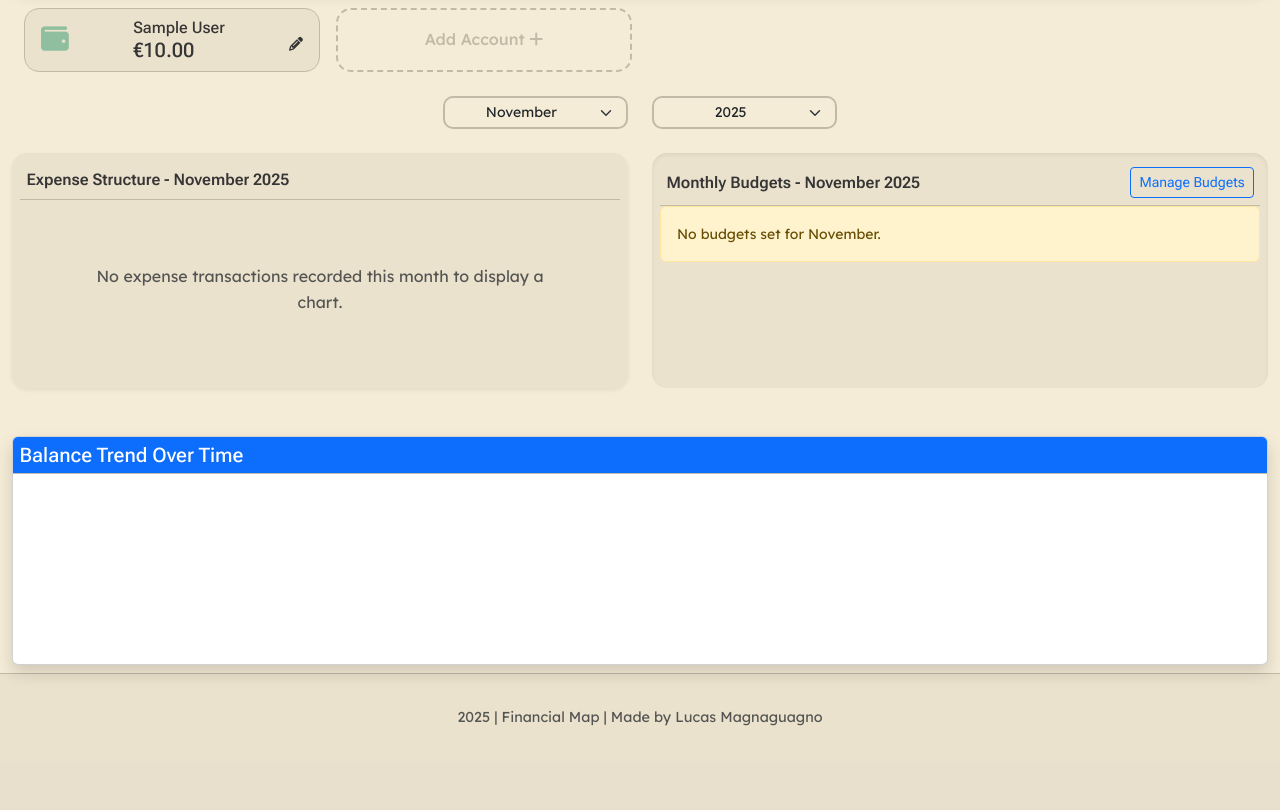
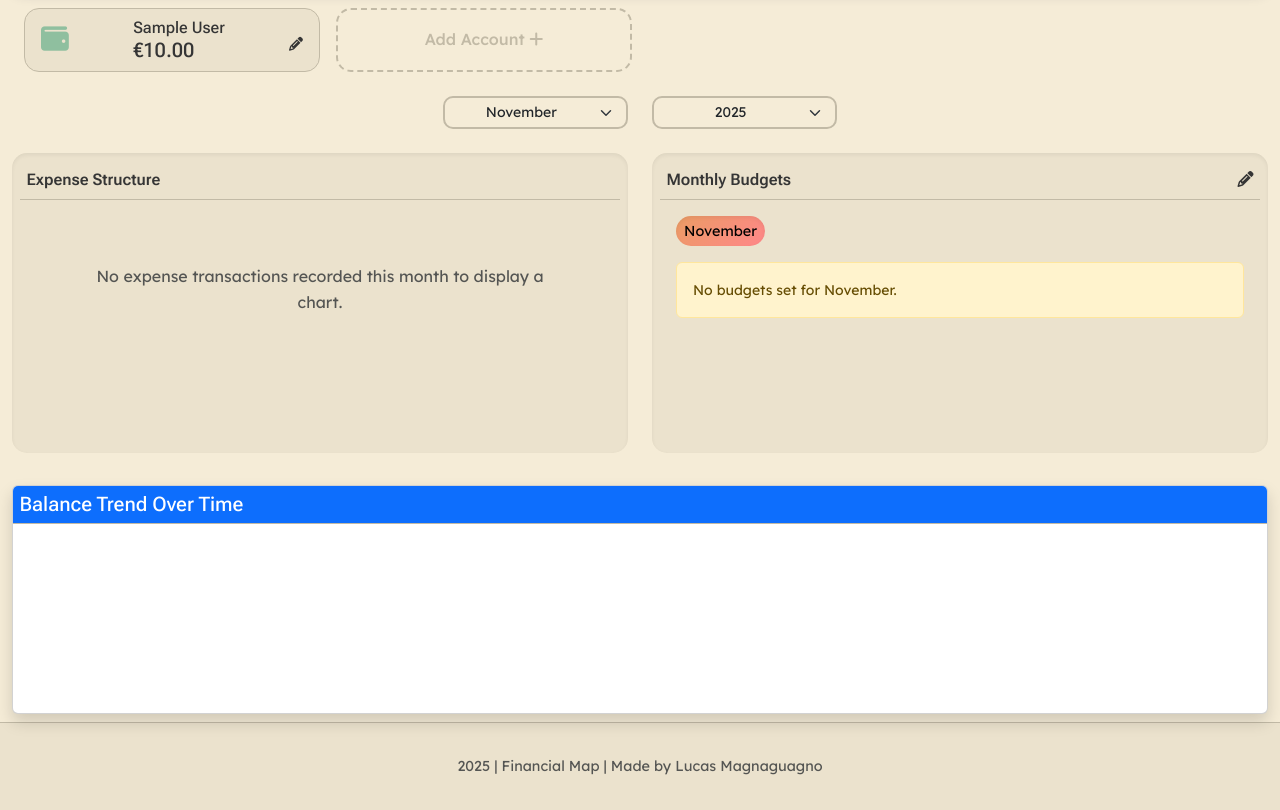
Before and after one commit to mlucasmichel/finantial-map-app, a Django app: page / in a window 1280 px wide. Shown: the part 81-891 px from the top of the page. Before the commit the page ends 807 px from the top, so only its background shows below. Run offline with Django 4.2, Linux system fonts and the light colour scheme; a user stored in the database is signed in; data comes from the database, SQL or seed files in the repository; tables that the repository leaves empty hold one stand-in row (values such as "Sample post"); a map, chart or similar area stays blank; some libraries are stand-ins or nearby versions.

Commit message:
improve budget section layout and styles in dashboard

```diff
--- a/budget/templates/budget/dashboard.html
+++ b/budget/templates/budget/dashboard.html
@@ -88,33 +88,42 @@
     </div> -->
 
     <div class="row">
-        <div class="col-lg-6 mb-4">
-            <div class="main-card shadow-sm">
-                <div class="card-header">Expense Structure - {{ selected_month_name }} {{ selected_year }}</div>
+
+        <!-- Start - Expense Structure Chart -->
+        <div class="col-lg-6 mb-2">
+            <div class="main-card chart-card">
+                <div class="card-header d-flex justify-content-between align-items-center">
+                    <p class="mb-0">Expense Structure</p>
+                </div>
                 <div class="d-flex flex-column align-items-center p-3">
-                    <div class="w-100 d-flex flex-column">
-                        <p class="h6 mb-0">Total Spending</p>
-                        <p class="display-6">-€{{ spending_by_category_total }}</p>
+                    <div class="w-100 d-flex justify-content-between">
+                        <p class="text-bubble mb-0">{{ selected_month_name }}</p>
+                        <p class="text-bubble mb-0">-€{{ spending_by_category_total }}</p>
                     </div>
                     <canvas id="spendingChart" class="py-0"></canvas>
                 </div>
             </div>
         </div>
+        <!-- End - Expense Structure Chart -->
 
-        <div class="col-lg-6 mb-4">
-            <div class="main-card h-100">
+        <!-- Start - Monthly Budgets -->
+        <div class="col-lg-6 mb-2">
+            <div class="main-card chart-card h-100">
                 <div class="card-header d-flex justify-content-between align-items-center">
-                    Monthly Budgets - {{ selected_month_name }} {{ selected_year }}
-                    <a href="{% url 'budget_list' %}" class="btn btn-sm btn-outline-primary">Manage Budgets</a>
+                    Monthly Budgets
+                    <a href="{% url 'budget_list' %}"><i class="fa-solid fa-pencil"></i></a>
                 </div>
-                <div class="card-body">
+                <div class="p-3">
+                    <div class="w-100 d-flex justify-content-between mb-3">
+                        <p class="text-bubble mb-0">{{ selected_month_name }}</p>
+                    </div>
                     {% if budget_summary_list %}
                         {% for budget in budget_summary_list %}
-                        <div class="mb-3">
+                        <div class="mb-3 text-bubble-light">
                             <div class="d-flex justify-content-between align-items-center mb-1">
                                 <span class="fw-bold">{{ budget.category_name }}</span>
                                 <span class="small text-muted">
-                                    ${{ budget.spent|floatformat:2 }} spent of ${{ budget.limit|floatformat:2 }}
+                                    €{{ budget.spent|floatformat:2 }} spent of €{{ budget.limit|floatformat:2 }}
                                 </span>
                             </div>
                             <div class="progress" role="progressbar" style="height: 15px;">
@@ -135,6 +144,7 @@
                 </div>
             </div>
         </div>
+        <!-- End - Monthly Budgets -->
     </div>
 
     <div class="row mt-4">
--- a/static/css/style.css
+++ b/static/css/style.css
@@ -58,6 +58,25 @@ hr {
 .color-accent {
   color: var(--accent-100);
 }
+/* Text */
+.text-bubble {
+  background: linear-gradient(135deg, var(--primary-100), var(--primary-200));
+  color: var(--text-200);
+  padding: 0.2rem 0.5rem;
+  border-radius: 20px;
+  font-size: 0.9rem;
+  box-shadow: var(--inset-shadow);
+  max-width: fit-content;
+}
+.text-bubble-light {
+  background: var(--bg-100);
+  color: var(--text-100);
+  padding: 0.5rem 0.5rem;
+  border-radius: 15px;
+  font-size: 0.9rem;
+  box-shadow: var(--inset-shadow);
+}
+
 /* Cards */
 .main-card {
   background-color: var(--bg-200);
@@ -249,10 +268,14 @@ footer {
 }
 
 /* Charts */
+
+.chart-card {
+  min-height: 300px;
+}
+
 #spendingChart {
-  width: 60%;
-  height: auto;
-
+  width: 200px !important;
+  height: 200px !important;
 }
 
 
--- a/static/js/dashboard.js
+++ b/static/js/dashboard.js
@@ -89,10 +89,9 @@ document.addEventListener('DOMContentLoaded', function() {
                     animation: {
                         animateRotate: true
                     },
-                    responsive: false,
                     plugins: {
                         legend: {
-                            position: 'bottom',
+                            display: false,
                         },
                         title: {
                             display: false,
--- a/templates/base.html
+++ b/templates/base.html
@@ -77,7 +77,7 @@
         </nav>
     </header>
 
-    <main class="container-fluid h-100 py-2">
+    <main class="container-fluid py-2 flex-shrink-0">
         {% if messages %}
         {% for message in messages %}
         <div class="alert alert-{{ message.tags }} alert-dismissible fade show" role="alert">
```
Also changed, not shown: 2 other files.
